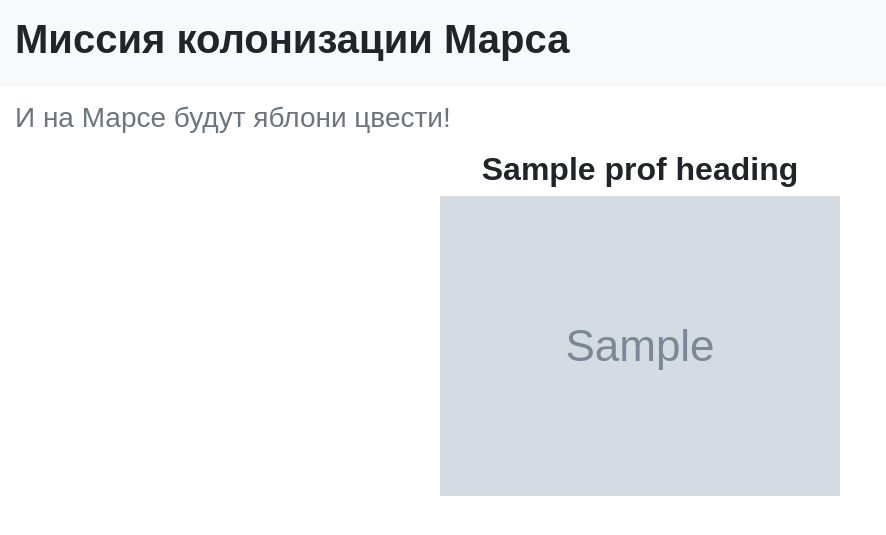
After one commit to Qarkarich/flask_yandex, a Flask app: template templates/prof.html in a window 1280 px wide. The commit adds this page. Shown: the top 535 px of the page, without its empty margins (0-886 px from the left). Run offline with Flask 2, Linux system fonts and the light colour scheme; the template is opened without the code that fills it: most values are stand-ins (such as "Sample title", 1, 10 or a date in 2020); grey boxes marked "Sample" are stand-in pictures.

Commit message:
prof display

```diff
--- a/index.py
+++ b/index.py
@@ -1,5 +1,4 @@
 from flask import Flask, render_template, url_for
-
 
 app = Flask(__name__)
 
@@ -8,12 +7,19 @@ app = Flask(__name__)
 @app.route('/index/<title>')
 def index(title='Миссия колонизации Марса!'):
     style_path = url_for('static', filename='css/style.css')
-    return render_template('base.html', title=title, style_path=style_path)
+    return render_template('base.html', title=title)
 
 
 @app.route('/training/<prof>')
 def prof_map(prof):
-    return render_template()
+    if 'инженер' in prof.lower() or 'строитель' in prof.lower():
+        heading = 'Инженерные тренажеры'
+        filename = url_for('static', filename='img/2.png')
+    else:
+        heading = 'Научные симуляторы'
+        filename = url_for('static', filename='img/1.png')
+
+    return render_template('prof.html', prof_heading=heading, filename=filename)
 
 
 if __name__ == '__main__':
--- a/static/css/style.css
+++ b/static/css/style.css
@@ -15,3 +15,13 @@ body {
 .catchphrase {
     margin: 15px;
 }
+
+.prof-heading {
+    text-align: center;
+    font-weight: bolder;
+}
+
+#prof_display {
+    text-align: center;
+    width: 100%;
+}
--- a/templates/base.html
+++ b/templates/base.html
@@ -5,7 +5,7 @@
     <meta http-equiv="X-UA-Compatible" content="IE=edge">
     <meta name="viewport" content="width=device-width, initial-scale=1.0">
     <link href="https://cdn.jsdelivr.net/npm/bootstrap@5.1.3/dist/css/bootstrap.min.css" rel="stylesheet" integrity="sha384-1BmE4kWBq78iYhFldvKuhfTAU6auU8tT94WrHftjDbrCEXSU1oBoqyl2QvZ6jIW3" crossorigin="anonymous">
-    <link rel="stylesheet" href="{{ style_path }}">
+    <link rel="stylesheet" href="../static/css/style.css">
     <title>{{ title }}</title>
 </head>
 <body>
@@ -18,7 +18,7 @@
         <h3 class="catchphrase text-muted">
             И на Марсе будут яблони цвести!
         </h3>
-    {% block content %}{% endblock %}
+    {% block prof %}{% endblock %}
     </div>
 </body>
 </html>
--- /dev/null
+++ b/templates/prof.html
@@ -0,0 +1,8 @@
+{% extends "base.html" %}
+
+{% block prof %}
+    <div id="prof_display">
+        <h2 class="prof-heading">{{ prof_heading }}</h2>
+        <img src="{{ filename }}" alt="{{ prof_heading }}" />
+    </div>
+{% endblock %}
```
Also changed, not shown: static/img/1.png (added), static/img/2.png (added).
